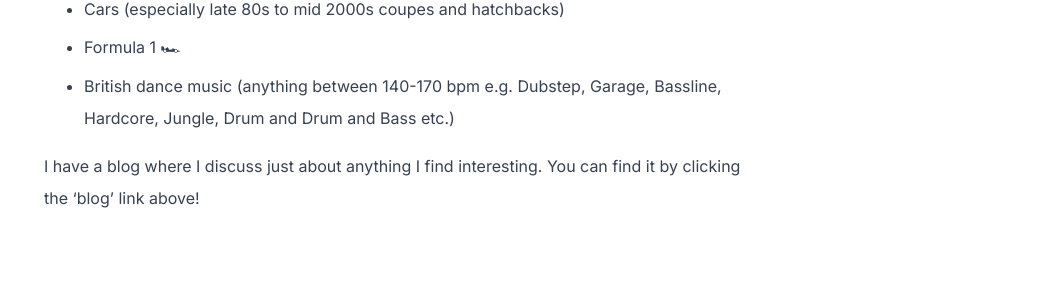
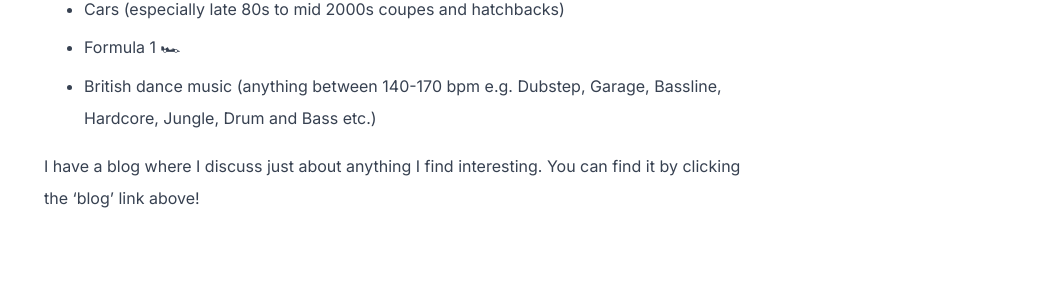
Before and after one commit to chris-sutcliffe-dev/chris-sutcliffe-dev.github.io, a Jekyll site: the page built from index.md, in a window 1280 px wide. Shown: the part 678-979 px from the top of the page, without its empty margins (236-1280 px from the left). Built offline with Jekyll 4.4.1, drawn with Linux system fonts in a browser that asks for light colours.

Commit message:
correct typo

```diff
--- a/index.md
+++ b/index.md
@@ -25,6 +25,6 @@ Outside of programming, I'm interested in lots of different things including (bu
 * Public transport (in particular rail transport such trams 🚋 and trains 🚅)
 * Cars (especially late 80s to mid 2000s coupes and hatchbacks)
 * Formula 1 🏎
-* British dance music (anything between 140-170 bpm e.g. Dubstep, Garage, Bassline, Hardcore, Jungle, Drum and Drum and Bass etc.)
+* British dance music (anything between 140-170 bpm e.g. Dubstep, Garage, Bassline, Hardcore, Jungle, Drum and Bass etc.)
 
 I have a blog where I discuss just about anything I find interesting. You can find it by clicking the 'blog' link above!
```
